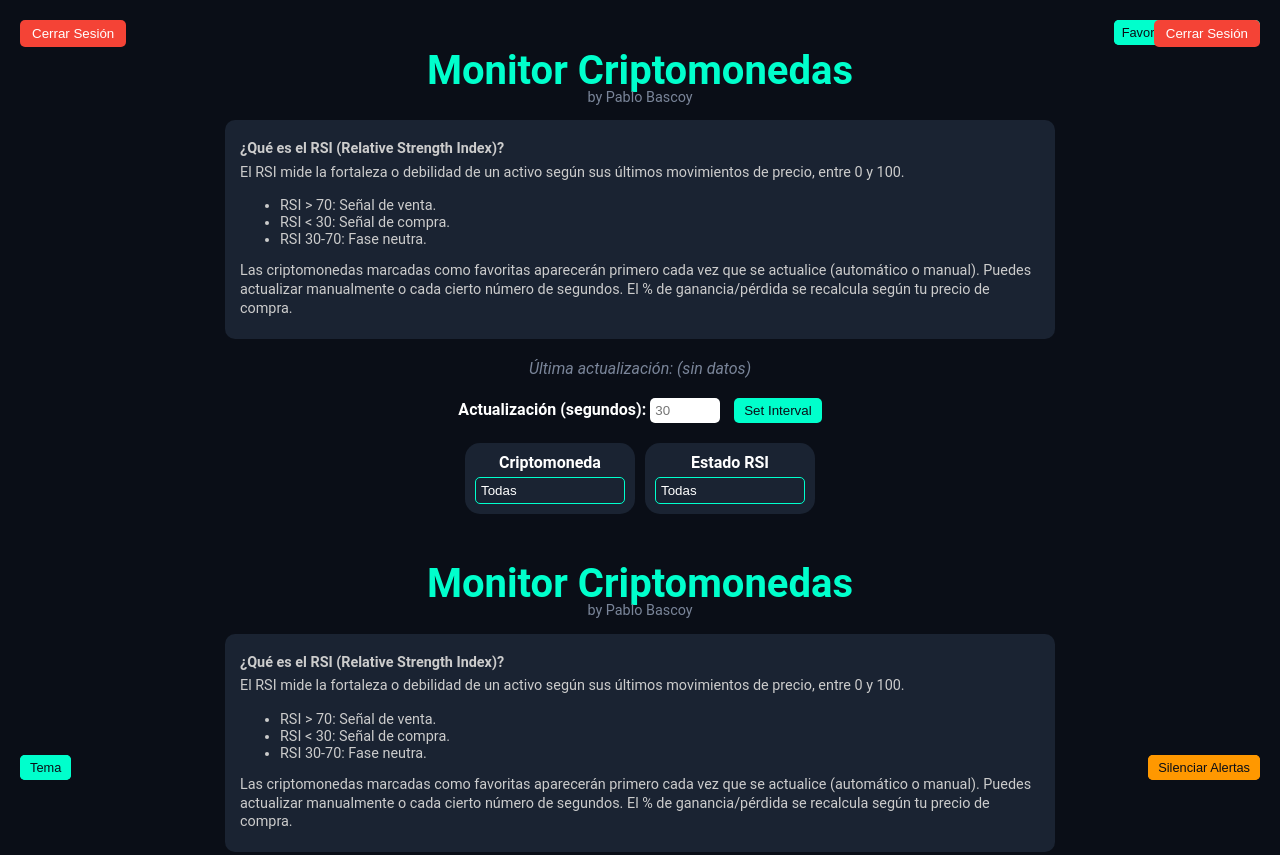
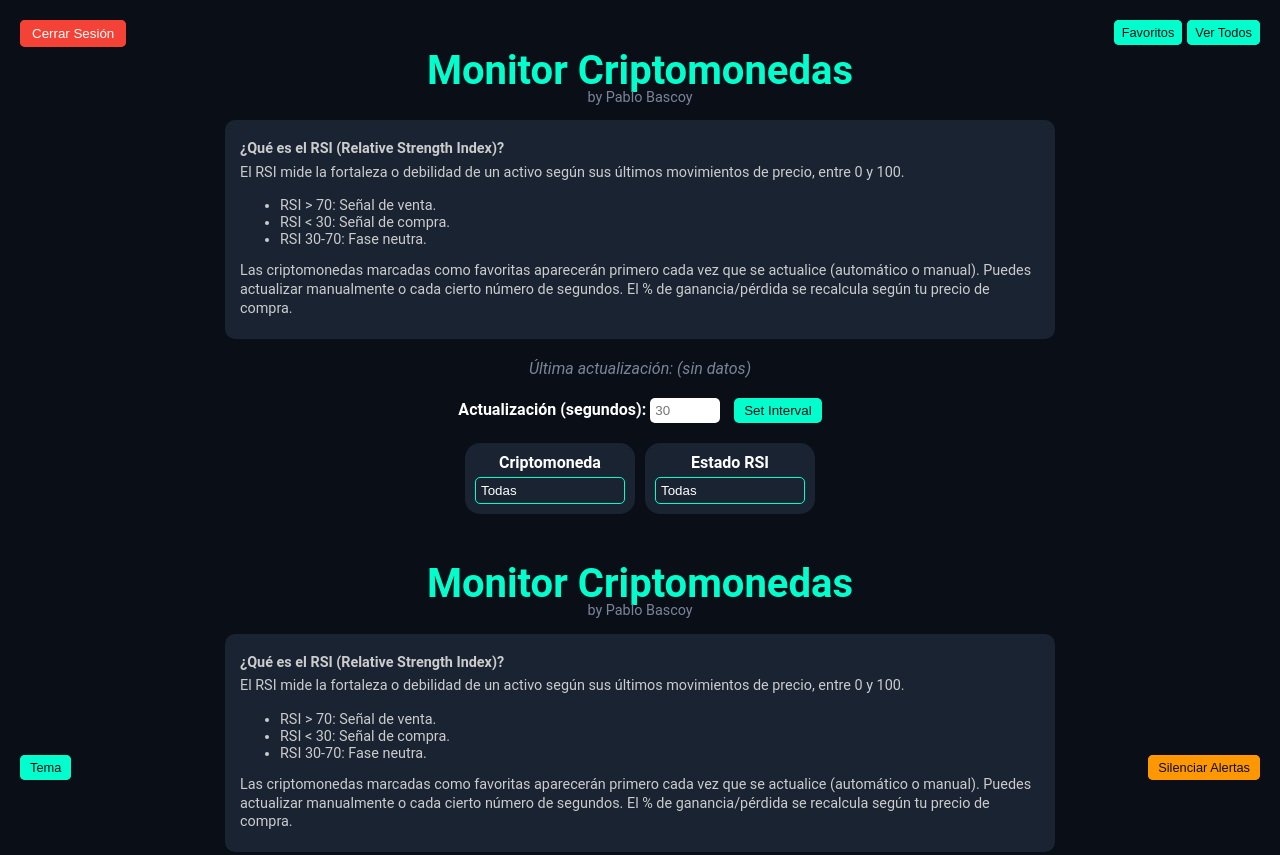
Before and after one commit to pbascoy67/CriptomonedasMonitor, a plain HTML site: page monitor.html in a window 1280 px wide. Shown: the top 855 px of the page. Drawn offline with nearby package versions, Linux system fonts and the light colour scheme; some packages are replaced by stand-ins of ours; sample sign-in values are in the browser's storage; a script that the page names is missing.

Commit message:
Add files via upload

```diff
--- a/monitor.html
+++ b/monitor.html
@@ -555,7 +555,7 @@
   <h1>Monitor Criptomonedas</h1>
   <h3>by Pablo Bascoy</h3>
 
-  <!-- Botón para Cerrar Sesión (arriba a la derecha) -->
+  <!-- Botón para Cerrar Sesión (arriba a la izquierda) -->
   <button id="logoutBtn" style="position: fixed; top:20px; left:20px; background:#F44336; color:#fff; border:none; padding:6px 12px; border-radius:5px; cursor:pointer; z-index:3000;">
     Cerrar Sesión
   </button>
@@ -1254,7 +1254,7 @@
   <h3>by Pablo Bascoy</h3>
 
   <!-- Botón para Cerrar Sesión (arriba a la derecha) -->
-  <button id="logoutBtn" style="position: fixed; top:20px; right:20px; background:#F44336; color:#fff; border:none; padding:6px 12px; border-radius:5px; cursor:pointer; z-index:3000;">
+  <button id="logoutBtn" style="position: fixed; top:20px; left:20px; background:#F44336; color:#fff; border:none; padding:6px 12px; border-radius:5px; cursor:pointer; z-index:3000;">
     Cerrar Sesión
   </button>
 
```
